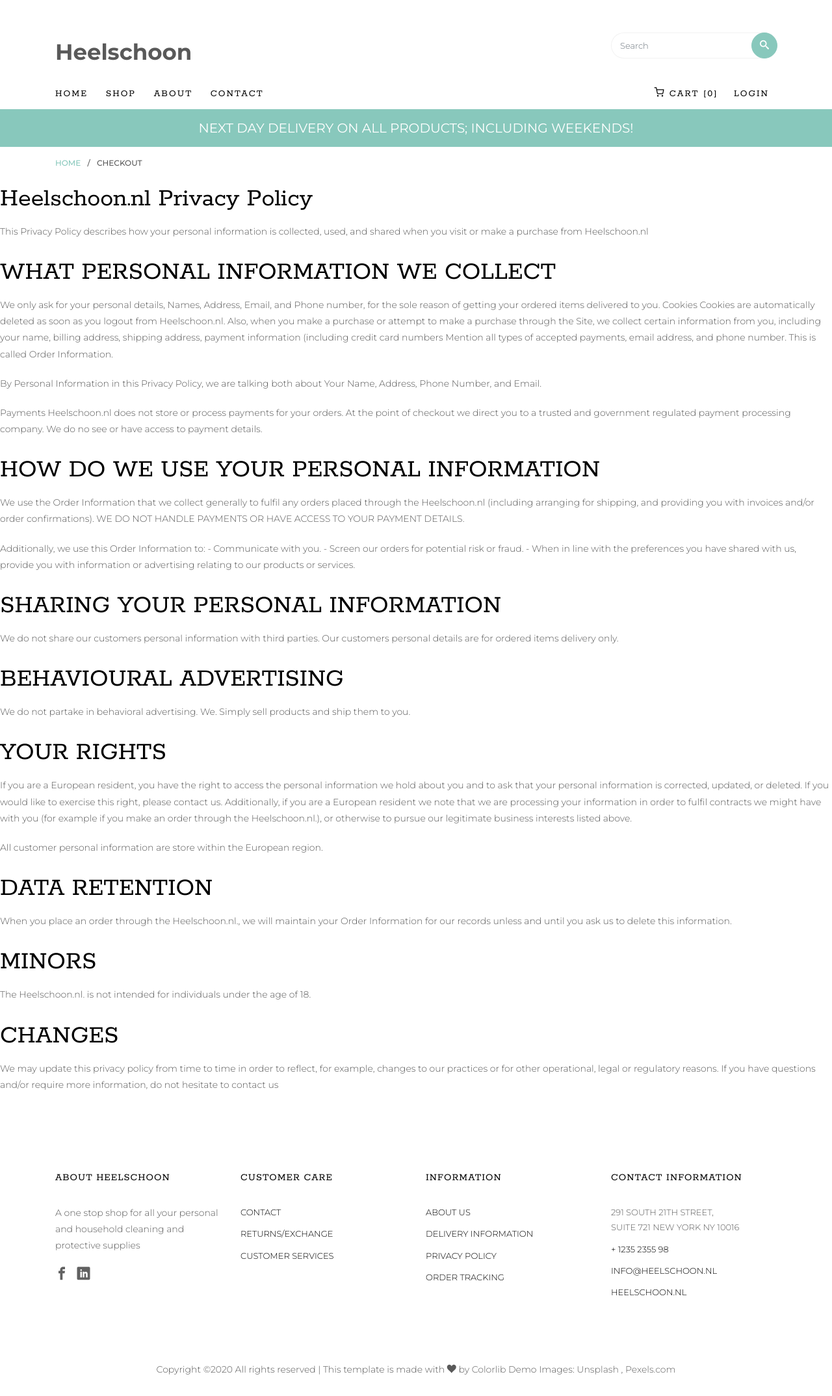
After one commit to aaomoware/veryclean, a Flask app: page /customer/privacy in a window 1280 px wide. The commit adds this page. Shown: the whole page at 65% size. Run offline with Flask 2, Linux system fonts and the light colour scheme; some libraries are stand-ins or nearby versions.

Commit message:
privacy policy

```diff
--- a/shop/customers/routes.py
+++ b/shop/customers/routes.py
@@ -210,3 +210,8 @@ def contact():
         mail.send(msg)
         flash(f'Hi {firstname},  thank you for getting in touch with us.', 'info')
         return render_template('products/contact.html')
+
+
+@app.route('/customer/privacy', methods=['GET', 'POST'])
+def privacy():
+    return render_template('customer/privacy.html')
--- /dev/null
+++ b/shop/templates/customer/privacy.html
@@ -0,0 +1,58 @@
+{% include 'header.html' %}
+		<div class="breadcrumbs">
+			<div class="container">
+				<div class="row">
+					<div class="col">
+						<p class="bread"><span><a href="{{url_for('home')}}">Home</a></span> / <span>Checkout</span></p>
+					</div>
+				</div>
+			</div>
+		</div>
+<div class="display-tc">
+	<span class="discount">
+    <h1>Heelschoon.nl Privacy Policy</h1>
+
+<p>This Privacy Policy describes how your personal information is collected, used, and shared when you visit or make a purchase from Heelschoon.nl</p>
+
+<h1>WHAT PERSONAL INFORMATION WE COLLECT</h1>
+
+<p>We only ask for your personal details, Names, Address, Email, and Phone number, for the sole reason of getting your ordered items delivered to you.
+Cookies Cookies are automatically deleted as soon as you logout from Heelschoon.nl.
+Also, when you make a purchase or attempt to make a purchase through the Site, we collect certain information from you, including your name, billing address, shipping address, payment information (including credit card numbers Mention all types of accepted payments, email address, and phone number. This is called Order Information.</p>
+
+<p>By Personal Information in this Privacy Policy, we are talking both about Your Name, Address, Phone  Number, and Email.</p>
+
+<p>Payments Heelschoon.nl does not store or process payments for your orders. At the point of checkout we direct you to a trusted and government regulated payment processing company.
+We do no see or have access to payment details.</p>
+
+<h1>HOW DO WE USE YOUR PERSONAL INFORMATION</h1>
+<p>We use the Order Information that we collect generally to fulfil any orders placed through the Heelschoon.nl (including arranging for shipping, and providing you with invoices and/or order confirmations). WE DO NOT HANDLE PAYMENTS OR HAVE ACCESS TO YOUR PAYMENT DETAILS.</p>
+
+
+<p>Additionally, we use this Order Information to: - Communicate with you. - Screen our orders for potential risk or fraud. - When in line with the preferences you have shared with us, provide you with information or advertising relating to our products or services.</p>
+
+<h1>SHARING YOUR PERSONAL INFORMATION</h1>
+<p>We do not share our customers personal information with third parties. Our customers personal details are for ordered items delivery only.</p>
+
+<h1>BEHAVIOURAL ADVERTISING</h1>
+<p>We do not partake in behavioral advertising. We. Simply sell products and ship them to you.</p>
+
+<h1>YOUR RIGHTS</h1>
+<p>If you are a European resident, you have the right to access the personal information we hold about you and to ask that your personal information is corrected, updated, or deleted. If you would like to exercise this right, please contact us.
+Additionally, if you are a European resident we note that we are processing your information in order to fulfil contracts we might have with you (for example if you make an order through the Heelschoon.nl.), or otherwise to pursue our legitimate business interests listed above.</p>
+
+<p>All customer personal information are store within the European region. </p>
+
+<h1>DATA RETENTION</h1>
+<p>When you place an order through the Heelschoon.nl., we will maintain your Order Information for our records unless and until you ask us to delete this information.</p>
+
+<h1>MINORS</h1>
+<p>The Heelschoon.nl. is not intended for individuals under the age of 18.</p>
+
+
+<h1>CHANGES</h1>
+<p>We may update this privacy policy from time to time in order to reflect, for example, changes to our practices or for other operational, legal or regulatory reasons.
+If you have questions and/or require more information, do not hesitate to contact us </p>
+    </span>
+</div>
+{% include 'footer.html' %}
--- a/shop/templates/footer.html
+++ b/shop/templates/footer.html
@@ -7,8 +7,8 @@
 						<p>A one stop shop for all your personal and household cleaning and protective supplies</p>
 						<p>
 							<ul class="colorlib-social-icons">
-								<li><a href="#"><i class="icon-facebook"></i></a></li>
-								<li><a href="#"><i class="icon-linkedin"></i></a></li>
+								<li><a href="https://www.facebook.com/"><i class="icon-facebook"></i></a></li>
+								<li><a href="https://www.linkedin.com/"><i class="icon-linkedin"></i></a></li>
 							</ul>
 						</p>
 					</div>
@@ -16,10 +16,9 @@
 						<h4>Customer Care</h4>
 						<p>
 							<ul class="colorlib-footer-links">
-								<li><a href="#">Contact</a></li>
-								<li><a href="#">Returns/Exchange</a></li>
-								<li><a href="#">Customer Services</a></li>
-								<li><a href="#">Site maps</a></li>
+								<li><a href="{{url_for('contactus')}}">Contact</a></li>
+								<li><a href="{{url_for('contactus')}}">Returns/Exchange</a></li>
+								<li><a href="{{url_for('contactus')}}">Customer Services</a></li>
 							</ul>
 						</p>
 					</div>
@@ -27,10 +26,10 @@
 						<h4>Information</h4>
 						<p>
 							<ul class="colorlib-footer-links">
-								<li><a href="#">About us</a></li>
-								<li><a href="#">Delivery Information</a></li>
-								<li><a href="#">Privacy Policy</a></li>
-								<li><a href="#">Order Tracking</a></li>
+								<li><a href="{{url_for('about')}}">About us</a></li>
+								<li><a href="{{url_for('contactus')}}">Delivery Information</a></li>
+								<li><a href="{{url_for('privacy')}}">Privacy Policy</a></li>
+								<li><a href="{{url_for('contactus')}}">Order Tracking</a></li>
 							</ul>
 						</p>
 					</div>
```
